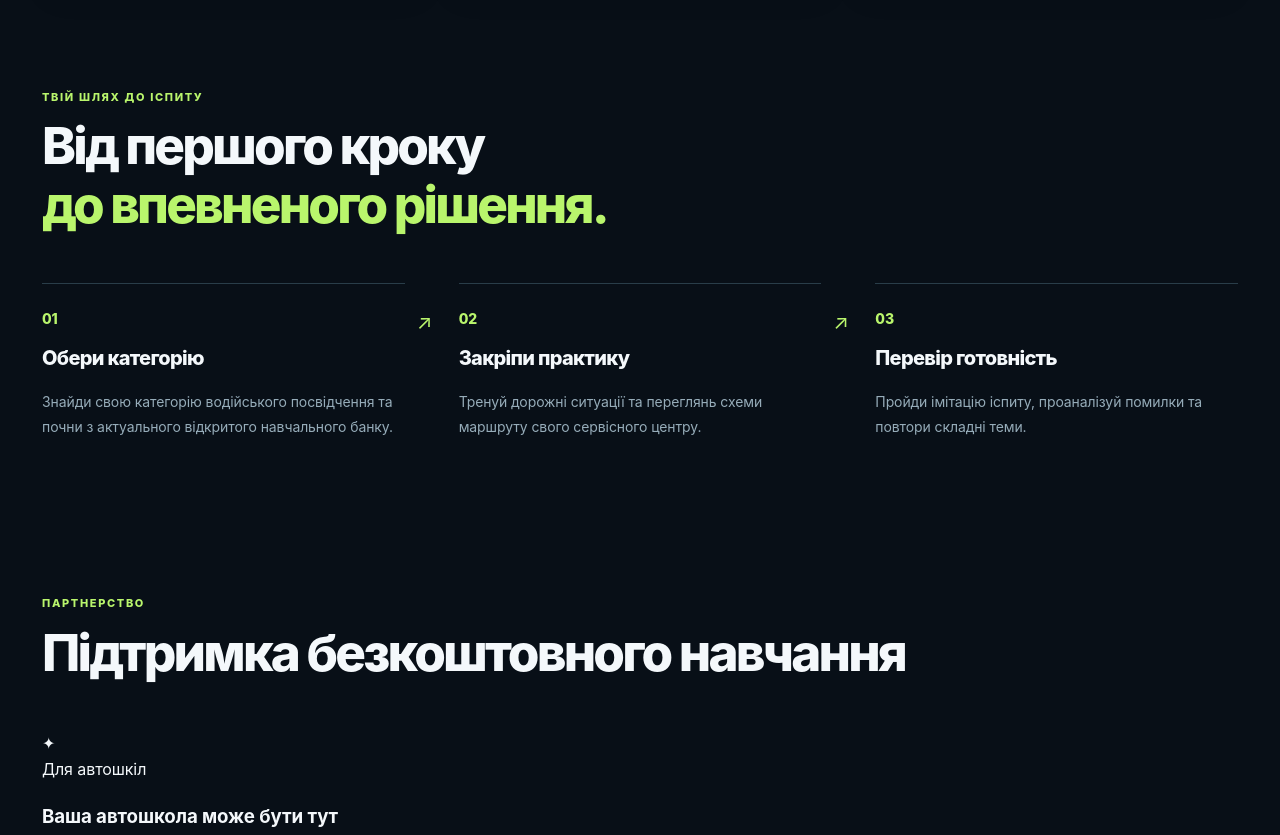
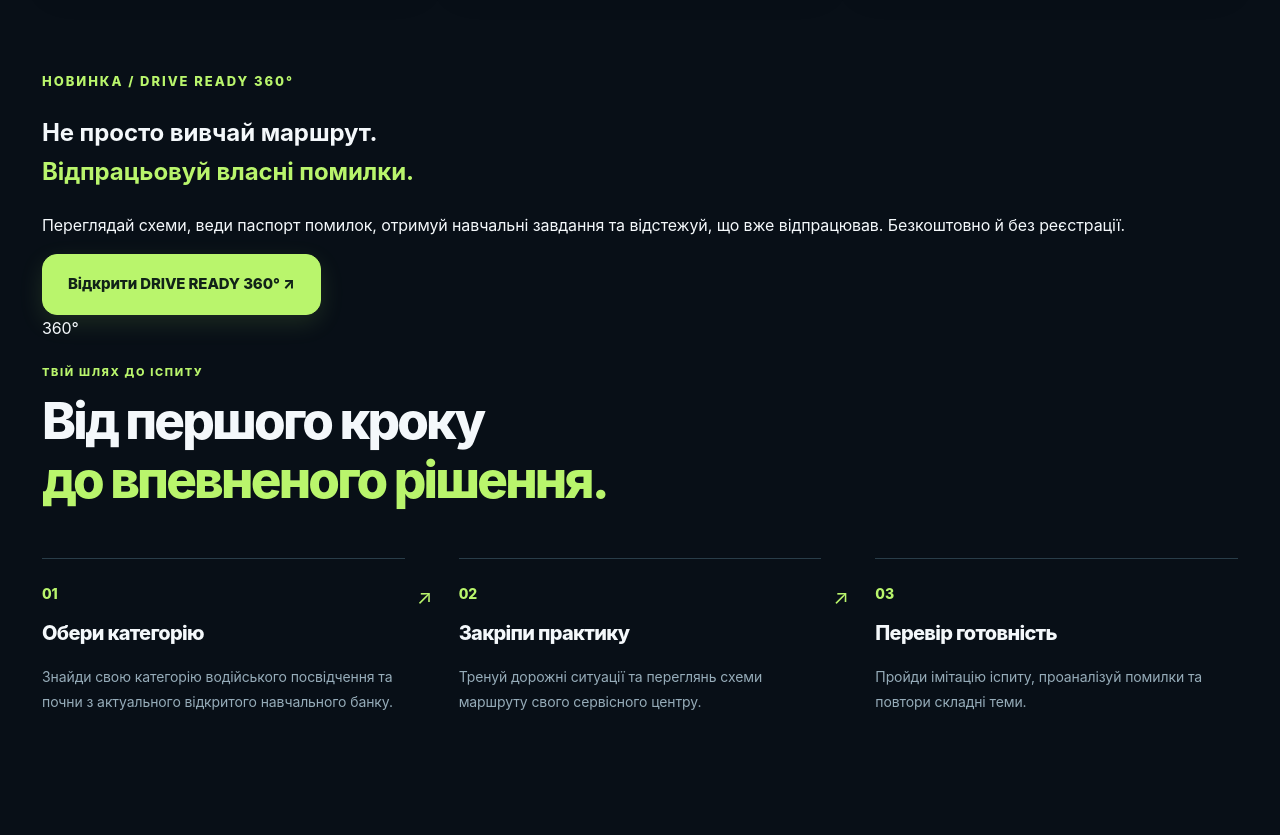
Before and after one commit to vitaly1994e-oss/drive-ready-ua, a plain HTML site: page index.html in a window 1280 px wide. Shown: the part 1924-2759 px from the top of the page. Drawn offline with Linux system fonts and the light colour scheme.

Commit message:
Інтеграція DRIVE READY 360°: index.html

```diff
--- a/index.html
+++ b/index.html
@@ -46,7 +46,7 @@
   <article class="card feature-card"><span class="feature-index">06 / ПРОГРЕС</span><span class="feature-symbol">▥</span><h3>Мій прогрес</h3><p>Історія тренувань, повторення помилок і зручний контроль результатів на своєму пристрої.</p><a class="feature-link" href="profile.html">Переглянути результати <span>↗</span></a></article>
  </div>
 </section>
-<section class="section workflow-section">
+<section class="r360-home-feature"><div><span class="eyebrow">Новинка / Drive Ready 360°</span><h2>Не просто вивчай маршрут.<br><span class="heading-accent">Відпрацьовуй власні помилки.</span></h2><p>Переглядай схеми, веди паспорт помилок, отримуй навчальні завдання та відстежуй, що вже відпрацював. Безкоштовно й без реєстрації.</p><a class="button primary button-xl" href="ready360.html">Відкрити DRIVE READY 360° ↗</a></div><div class="r360-home-deco" aria-hidden="true">360°</div></section><section class="section workflow-section">
  <div class="section-head"><div><span class="eyebrow">Твій шлях до іспиту</span><h2>Від першого кроку<br><span class="heading-accent">до впевненого рішення.</span></h2></div></div>
  <div class="workflow-grid">
   <div class="workflow-step"><div class="workflow-number">01</div><h3>Обери категорію</h3><p>Знайди свою категорію водійського посвідчення та почни з актуального відкритого навчального банку.</p></div>
```
